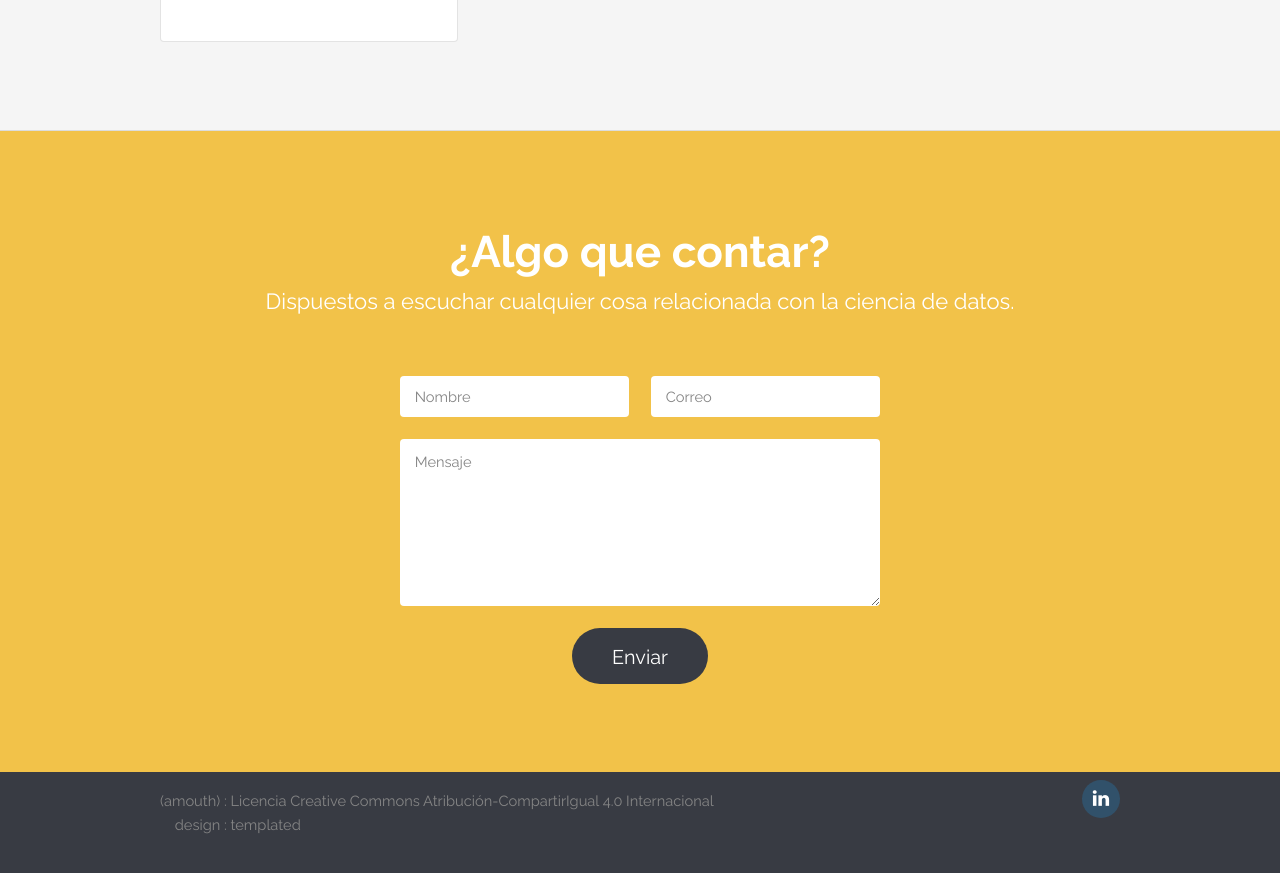
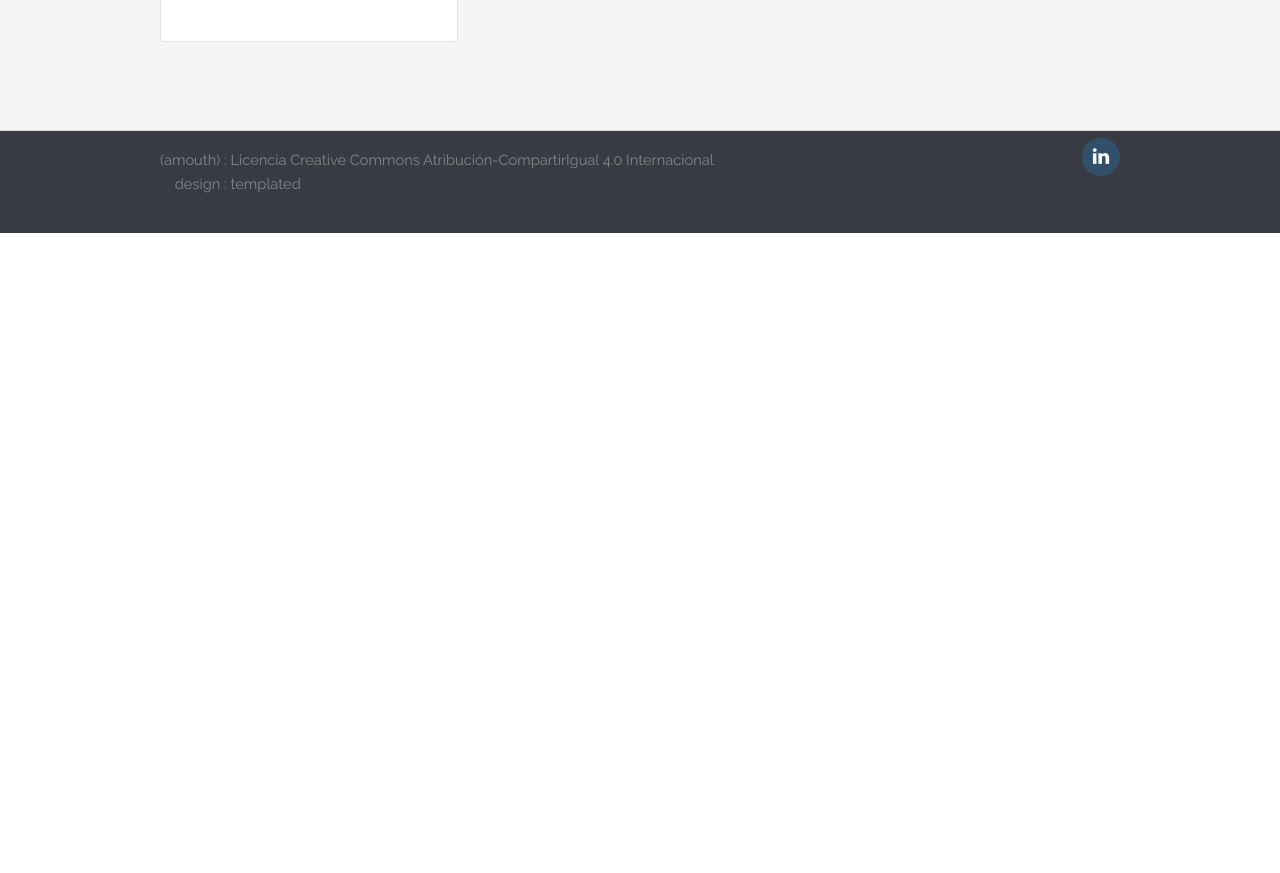
Before and after one commit to ruedakax/ruedakax.github.io, a plain HTML site: page index.html in a window 1280 px wide. Shown: the part 1489-2362 px from the top of the page. After the commit the page ends 1722 px from the top, so only its background shows below. Drawn offline with Linux system fonts and the light colour scheme.

Commit message:
secong commit

```diff
--- a/index.html
+++ b/index.html
@@ -108,34 +108,7 @@
 		<!-- Two -->
 
 		<!-- Three -->
-			<section id="three" class="wrapper style3 special">
-				<div class="container">
-					<header class="major">
-						<h2>&iquest;Algo que contar?</h2>
-						<p>Dispuestos a escuchar cualquier cosa relacionada con la ciencia de datos.</p>
-					</header>
-				</div>
-				<div class="container 50%">
-					<form action="#" method="post" id="mycontactform">
-						<div class="row uniform">
-							<div class="6u 12u$(small)">
-								<input name="name" id="name" value="" placeholder="Nombre" type="text">
-							</div>
-							<div class="6u$ 12u$(small)">
-								<input name="email" id="email" value="" placeholder="Correo" type="email">
-							</div>
-							<div class="12u$">
-								<textarea name="message" id="message" placeholder="Mensaje" rows="6"></textarea>
-							</div>
-							<div class="12u$">
-								<ul class="actions">
-									<li><input value="Enviar" class="special big" type="button" id="boton"></li>
-								</ul>
-							</div>
-						</div>
-					</form>
-				</div>
-			</section>
+
 
 		<!-- Footer -->
 			<footer id="footer">
@@ -163,7 +136,7 @@
   m=s.getElementsByTagName(o)[0];a.async=1;a.src=g;m.parentNode.insertBefore(a,m)
   })(window,document,'script','//www.google-analytics.com/analytics.js','ga');
 
-  ga('create', 'UA-48011916-1', 'finiterank.github.io');
+  ga('create', 'UA-62756510-1', 'auto');
   ga('send', 'pageview');
 
 </script>
```
Also changed, not shown: accidentes_2010.html (+1 -1 lines), bolsa_colombia.html (+1 -1 lines), vox_populi.html (+1 -1 lines).
